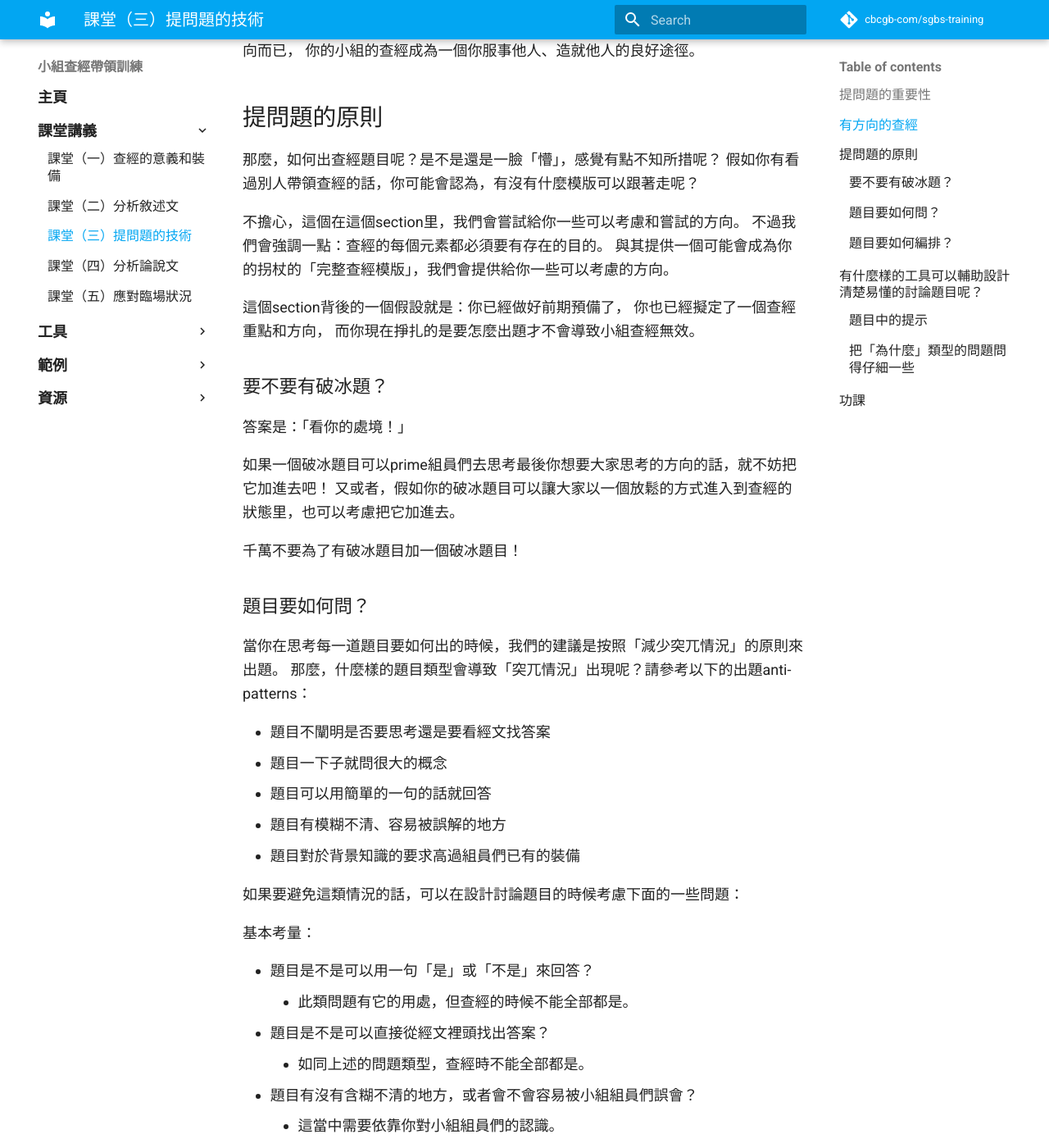
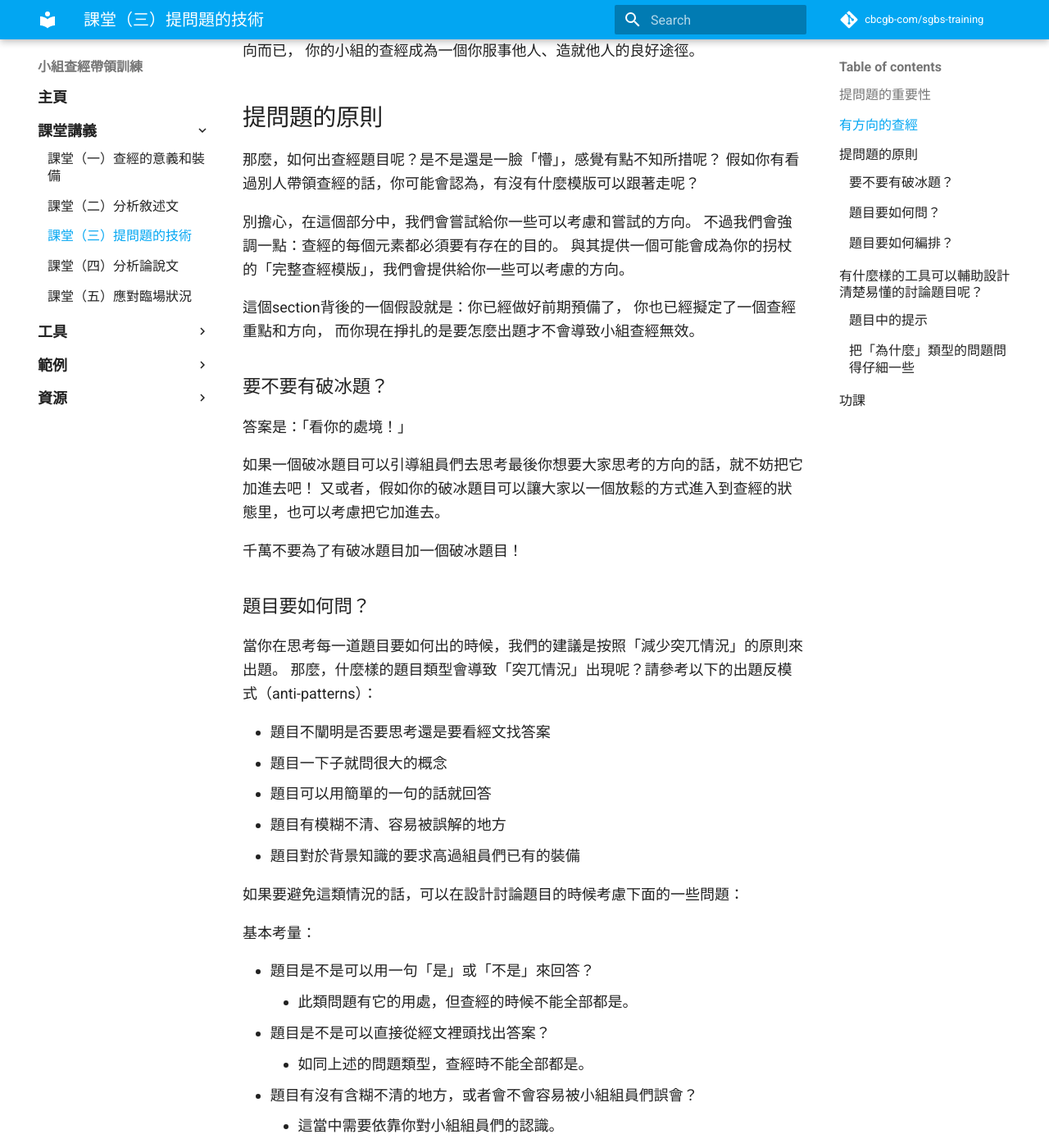
Before and after one commit to cbcgb-com/sgbs-training, an MkDocs documentation site: the page built from docs/class-notes/lesson-3-questioning.md, in a window 1280 px wide and 1400 px high, scrolled down 1086 px. Shown: the whole window at 82% size. Built offline with MkDocs 1.6.1 and Material for MkDocs 9.7.7, drawn with Linux system fonts in a browser that asks for light colours; comment, search, counter and statistics services are not loaded; some of the changed text lies outside the part shown.

Commit message:
docs(class-notes)📝: Update wording in lesson 3 questioning notes
- Clarify instructions and terminology to improve comprehension.
- Replace vague phrases with more direct and guiding language.
- Introduce terms like 'anti-patterns' and 'qualifiers' for clarity.

```diff
--- a/docs/class-notes/lesson-3-questioning.md
+++ b/docs/class-notes/lesson-3-questioning.md
@@ -48,7 +48,7 @@
 那麼，如何出查經題目呢？是不是還是一臉「懵」，感覺有點不知所措呢？
 假如你有看過別人帶領查經的話，你可能會認為，有沒有什麼模版可以跟著走呢？
 
-不擔心，這個在這個section里，我們會嘗試給你一些可以考慮和嘗試的方向。
+別擔心，在這個部分中，我們會嘗試給你一些可以考慮和嘗試的方向。
 不過我們會強調一點：查經的每個元素都必須要有存在的目的。
 與其提供一個可能會成為你的拐杖的「完整查經模版」，我們會提供給你一些可以考慮的方向。
 
@@ -60,7 +60,7 @@
 
 答案是：「看你的處境！」
 
-如果一個破冰題目可以prime組員們去思考最後你想要大家思考的方向的話，就不妨把它加進去吧！
+如果一個破冰題目可以引導組員們去思考最後你想要大家思考的方向的話，就不妨把它加進去吧！
 又或者，假如你的破冰題目可以讓大家以一個放鬆的方式進入到查經的狀態里，也可以考慮把它加進去。
 
 千萬不要為了有破冰題目加一個破冰題目！
@@ -68,7 +68,7 @@
 ### 題目要如何問？
 
 當你在思考每一道題目要如何出的時候，我們的建議是按照「減少突兀情況」的原則來出題。
-那麼，什麼樣的題目類型會導致「突兀情況」出現呢？請參考以下的出題anti-patterns：
+那麼，什麼樣的題目類型會導致「突兀情況」出現呢？請參考以下的出題反模式（anti-patterns）：
 
 - 題目不闡明是否要思考還是要看經文找答案
 - 題目一下子就問很大的概念
```
Also changed, not shown: other parts of docs/class-notes/lesson-3-questioning.md (+2 -2 lines).
